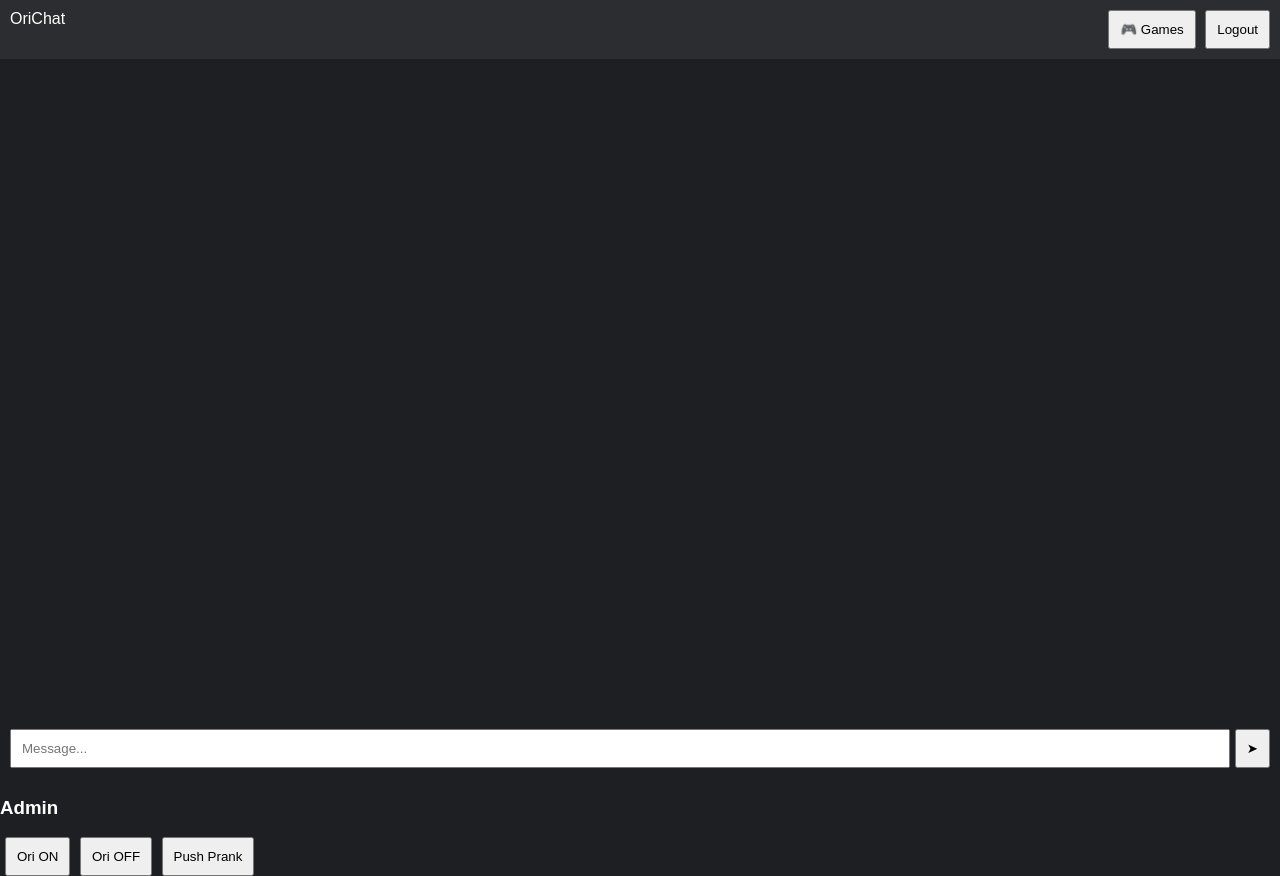
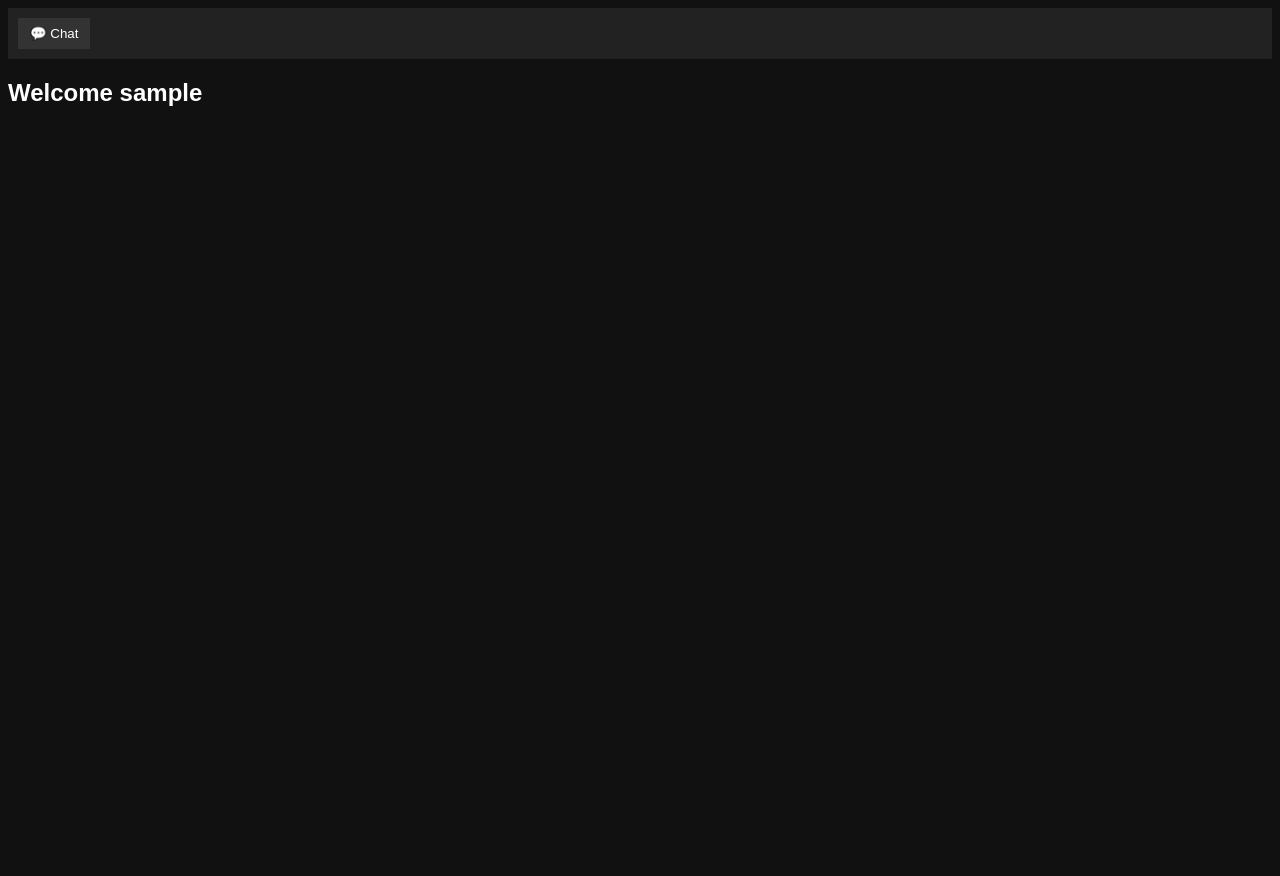
Before and after one commit to 30lnewcomb-byte/OriChatV2, a Flask app: page /chat in a window 1280 px wide. After the commit the page ends 106 px from the top, so only its background shows below. Run offline with Flask 3, Linux system fonts and the light colour scheme; the visitor is signed in with stand-in values (Sample User, id 1); some libraries are stand-ins or nearby versions.

Commit message:
Update index.html

```diff
--- a/templates/index.html
+++ b/templates/index.html
@@ -2,93 +2,38 @@
 <html>
 <head>
 <title>OriChat</title>
-<link rel="stylesheet" href="/static/style.css">
+<style>
+body { font-family: Arial; background:#111; color:white; }
+#topbar {
+    display:flex;
+    gap:10px;
+    padding:10px;
+    background:#222;
+}
+button {
+    padding:8px 12px;
+    background:#333;
+    color:white;
+    border:none;
+    cursor:pointer;
+}
+button:hover { background:#555; }
+</style>
 </head>
 <body>
 
-<!-- TOP BAR -->
-<div id="topBar">
-    <span>OriChat</span>
+<div id="topbar">
+    <button onclick="location.href='/chat'">💬 Chat</button>
 
-    <div>
-        <button onclick="window.location.href='/games'">🎮 Games</button>
-        <button onclick="logout()">Logout</button>
-    </div>
+    <!-- ONLY CARTER SEES THIS -->
+    {% if user == "carter" %}
+    <button onclick="location.href='/carter-game'">🎮 Carter Game</button>
+    {% endif %}
 </div>
 
-<!-- CHAT -->
+<h2>Welcome {{user}}</h2>
+
 <div id="chat"></div>
-
-<!-- INPUT -->
-<div id="inputBar">
-    <input id="msg" placeholder="Message..." onkeydown="if(event.key==='Enter') sendMsg()">
-    <button onclick="sendMsg()">➤</button>
-</div>
-
-<!-- ADMIN PANEL -->
-{% if admin %}
-<div id="adminPanel">
-    <h3>Admin</h3>
-
-    <button onclick="sendCommand('//ori_on')">Ori ON</button>
-    <button onclick="sendCommand('//ori_off')">Ori OFF</button>
-
-    <button onclick="pushPrank()">Push Prank</button>
-</div>
-{% endif %}
-
-<script src="https://cdn.socket.io/4.5.4/socket.io.min.js"></script>
-<script>
-const socket = io();
-
-const username = "{{ user }}";
-const isAdmin = {{ 'true' if admin else 'false' }};
-
-function sendMsg() {
-    let input = document.getElementById("msg");
-
-    socket.send({
-        user: username,
-        text: input.value,
-        admin: isAdmin
-    });
-
-    input.value = "";
-}
-
-socket.on("message", data => {
-    let chat = document.getElementById("chat");
-
-    let div = document.createElement("div");
-    div.classList.add("message");
-
-    if (data.user === username) div.classList.add("me");
-    else if (data.user === "SYSTEM") div.classList.add("system");
-    else div.classList.add("other");
-
-    div.innerHTML = `<b>${data.user}</b><br>${data.text}`;
-    chat.appendChild(div);
-
-    chat.scrollTop = chat.scrollHeight;
-});
-
-function sendCommand(cmd){
-    socket.send({
-        user: username,
-        text: cmd,
-        admin: isAdmin
-    });
-}
-
-function pushPrank(){
-    let prank = prompt("Enter prank:");
-    if(prank) sendCommand("//prank " + prank);
-}
-
-function logout(){
-    window.location.href = "/";
-}
-</script>
 
 </body>
 </html>
```
